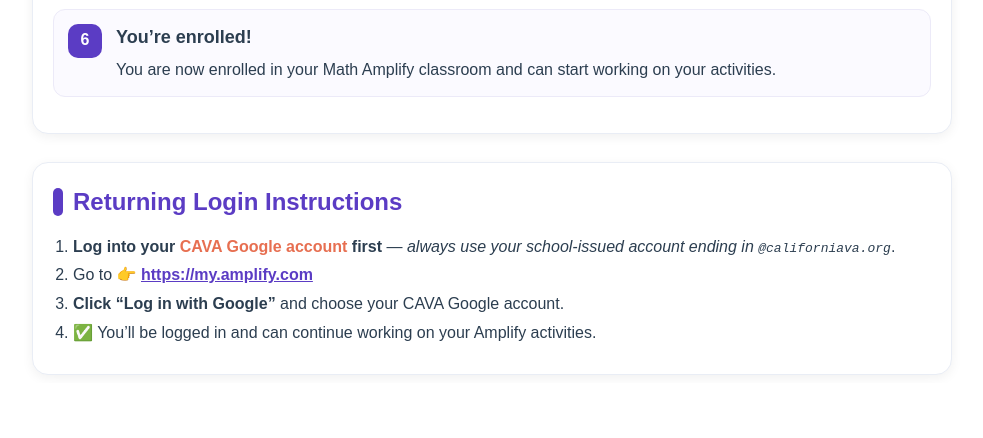
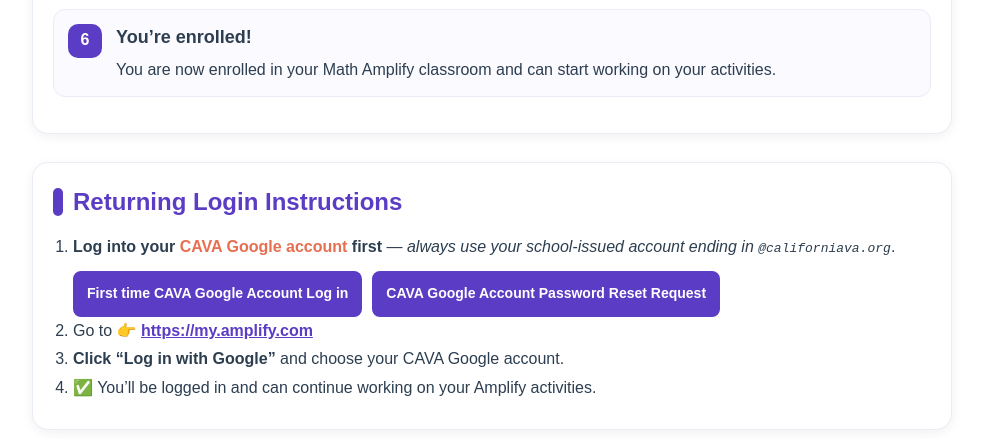
Before and after one commit to edithacastro/Amplify-Log-In-2, a plain HTML site: page index.html in a window 1280 px wide. Shown: the part 1759-2197 px from the top of the page, without its empty margins (148-1131 px from the left). Before the commit the page ends 2142 px from the top, so only its background shows below. Drawn offline with Linux system fonts and the light colour scheme.

Commit message:
Update index.html
changed returning login

```diff
--- a/index.html
+++ b/index.html
@@ -96,11 +96,21 @@
     <div style="width:10px; height:28px; background:#5b3cc4; border-radius:6px;"></div>
     <h2 style="margin: 0; font-size: 24px; color:#5b3cc4;">Returning Login Instructions</h2>
   </div>
+
   <ol style="margin: 0 0 6px 20px; padding:0; line-height:1.8;">
-      <li><strong>Log into your <span style="color: #e76f51;">CAVA Google account</span> first</strong> — <em>always use your school-issued account ending in <code>@californiava.org</code></em>.</li>
+    <li>
+      <strong>Log into your <span style="color: #e76f51;">CAVA Google account</span> first</strong> —
+      <em>always use your school-issued account ending in <code>@californiava.org</code></em>.
+
+      <!-- Buttons under Step 1 -->
+      <div style="margin-top:10px; display:flex; flex-wrap:wrap; gap:10px;">
+        <a href="#" style="text-decoration:none; background:#5b3cc4; color:#fff; padding:8px 12px; border-radius:8px; font-size:14px; font-weight:bold; border:2px solid #5b3cc4;">First time CAVA Google Account Log in</a>
+        <a href="#" style="text-decoration:none; background:#5b3cc4; color:#fff; padding:8px 12px; border-radius:8px; font-size:14px; font-weight:bold; border:2px solid #5b3cc4;">CAVA Google Account Password Reset Request</a>
+      </div>
+    </li>
+
     <li>Go to 👉 <a href="https://my.amplify.com" target="_blank" style="color: #5b3cc4; font-weight: bold;">https://my.amplify.com</a></li>
     <li><strong>Click “Log in with Google”</strong> and choose your CAVA Google account.</li>
     <li>✅ You’ll be logged in and can continue working on your Amplify activities.</li>
   </ol>
 </div>
-</div>
```
Lines whose indentation alone changed are shown as unchanged.
